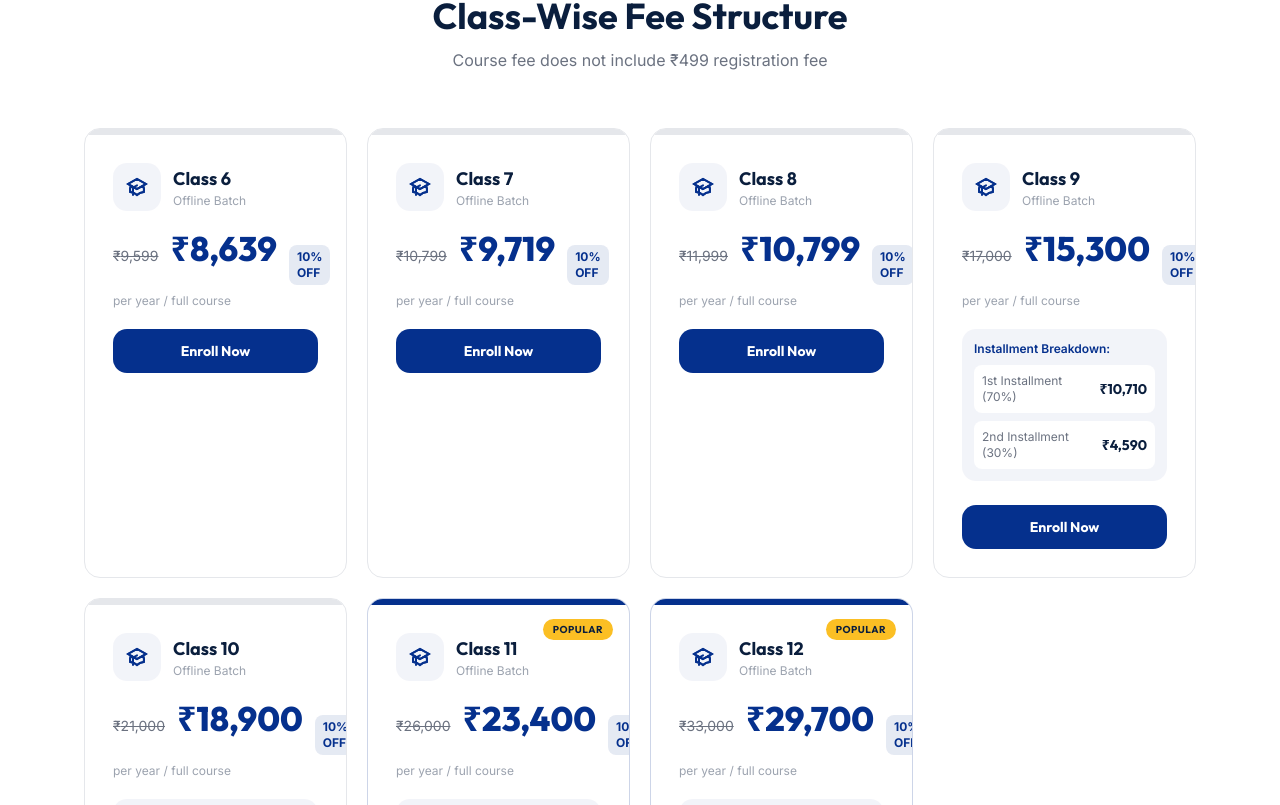
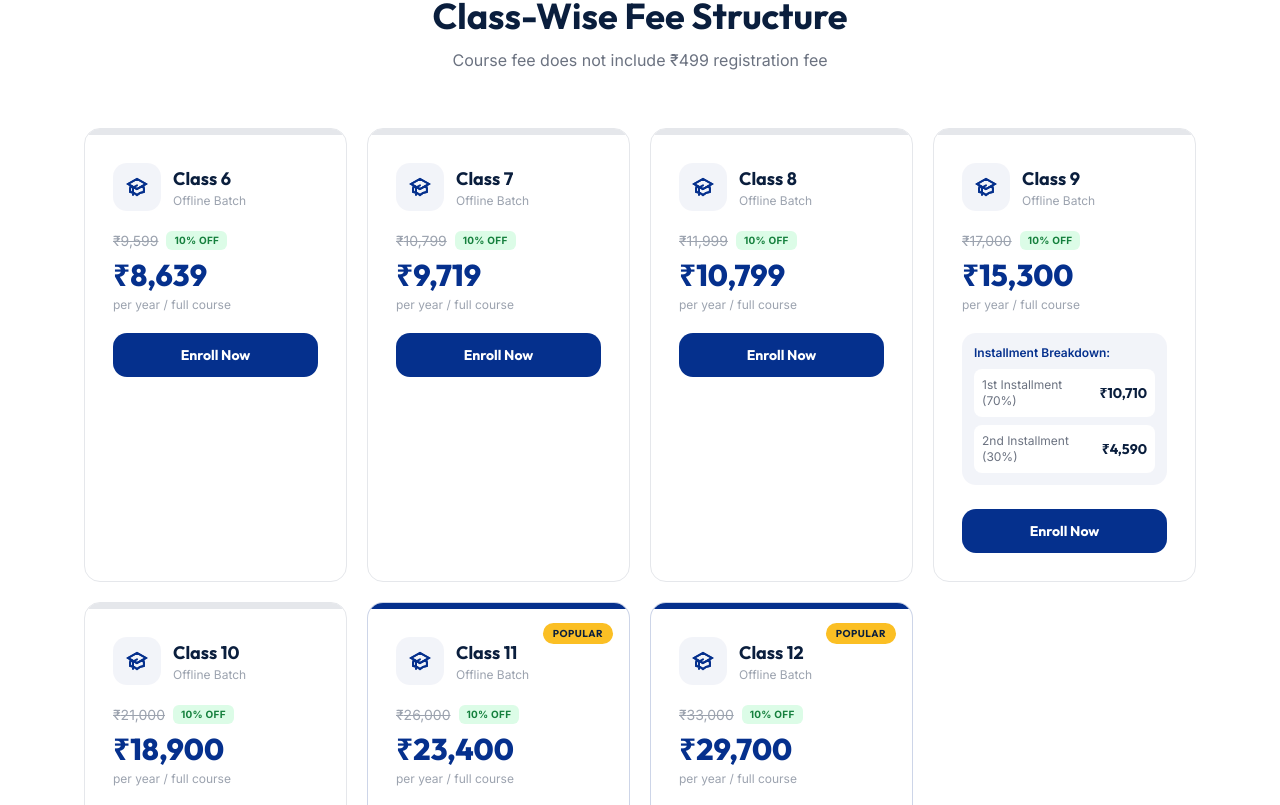
Before and after one commit to devansh101005/beeducatedweb, a React (Vite) app in the folder client/: page /fee-structure in a window 1280 px wide. Shown: the part 635-1440 px from the top of the page. Built offline with nearby package versions, Linux system fonts and the light colour scheme; no server answers.

Commit message:
adeed new fee

```diff
--- a/client/src/pages/FeeStructure.jsx
+++ b/client/src/pages/FeeStructure.jsx
@@ -194,7 +194,7 @@ const FeeStructure = () => {
             </p>
           </div>
 
-          <div className="grid sm:grid-cols-2 lg:grid-cols-3 xl:grid-cols-4 gap-5">
+          <div className="grid sm:grid-cols-2 lg:grid-cols-3 xl:grid-cols-4 gap-5 justify-items-center [&>*]:w-full">
             {classFees.map((item, index) => {
               const isPopular = item.class === '11' || item.class === '12';
               const isHovered = hoveredCard === index;
@@ -256,15 +256,15 @@ const FeeStructure = () => {
 
                     {/* Price - Original & Discounted */}
                     <div className="mb-5">
-                      <div className="flex items-baseline gap-3 mb-2">
-                        <span className="font-body text-sm text-gray-500 line-through">₹{item.originalFee}</span>
-                        <span className="font-heading text-3xl sm:text-[34px] font-extrabold text-[#05308d] group-hover/card:text-[#fbbf24] transition-colors duration-300">
-                          ₹{item.discountedFee}
-                        </span>
-                        <span className="inline-block px-2 py-1 bg-[#05308d]/10 text-[#05308d] text-xs font-bold rounded-lg">
+                      <div className="flex items-center gap-2 mb-1.5">
+                        <span className="font-body text-sm text-gray-400 line-through">₹{item.originalFee}</span>
+                        <span className="inline-block px-2 py-0.5 bg-green-100 text-green-700 text-[10px] font-bold rounded-md tracking-wide">
                           10% OFF
                         </span>
                       </div>
+                      <p className="font-heading text-3xl font-extrabold text-[#05308d] group-hover/card:text-[#fbbf24] transition-colors duration-300 mb-1">
+                        ₹{item.discountedFee}
+                      </p>
                       <p className="font-body text-xs text-gray-400">per year / full course</p>
                     </div>
 
```
